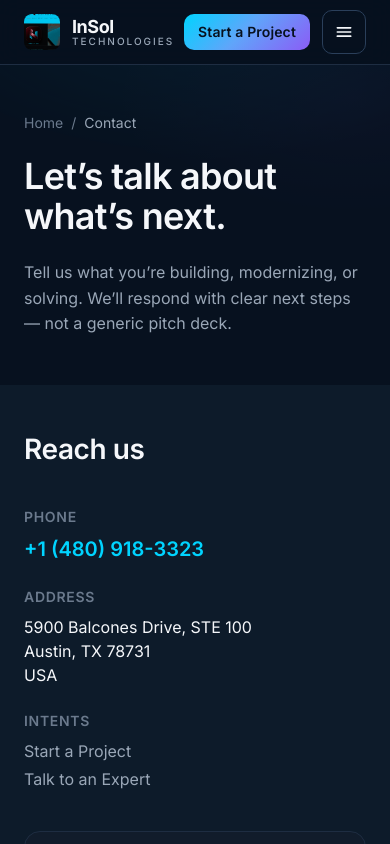
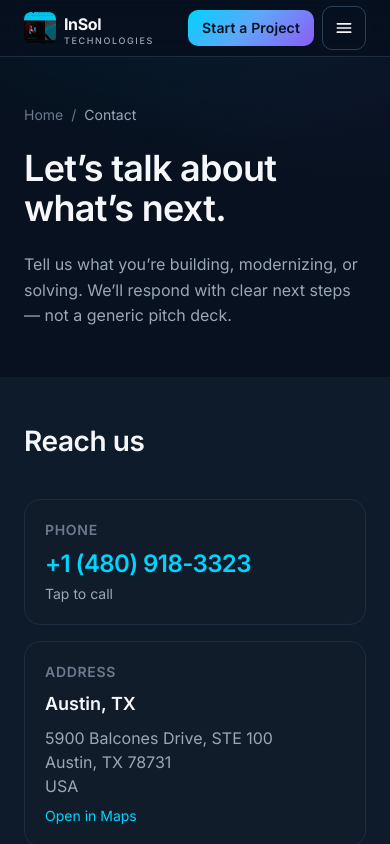
Before and after one commit to harveybailey313/insol-technologies-website, a Next.js app: page /contact in a window 390 px wide. Shown: the top 844 px of the page. Built offline with nearby package versions, Linux system fonts and the light colour scheme.

Commit message:
Polish mobile header and contact NAP links

```diff
--- a/src/app/contact/page.tsx
+++ b/src/app/contact/page.tsx
@@ -33,31 +33,43 @@ export default function ContactPage() {
         <div className="grid gap-10 lg:grid-cols-2">
           <div>
             <SectionHeader title="Reach us" className="mb-6" />
-            <div className="space-y-6">
-              <div>
+            <div className="space-y-4">
+              <a
+                href={SITE.phoneHref}
+                className="card-surface block rounded-[16px] border border-accent-border bg-accent-muted/40 p-5 transition-colors hover:border-accent hover:bg-accent-muted focus-visible:outline-none sm:p-6"
+              >
                 <h2 className="text-sm font-semibold uppercase tracking-wider text-text-muted">
                   Phone
                 </h2>
-                <a
-                  href={SITE.phoneHref}
-                  className="mt-2 block text-xl font-semibold text-accent hover:text-accent-hover"
-                >
+                <p className="mt-2 text-2xl font-semibold tracking-tight text-accent sm:text-[1.75rem]">
                   {SITE.phone}
-                </a>
-              </div>
-              <div>
+                </p>
+                <p className="mt-1 text-sm text-text-secondary">Tap to call</p>
+              </a>
+
+              <a
+                href={SITE.mapsHref}
+                target="_blank"
+                rel="noopener noreferrer"
+                className="card-surface block rounded-[16px] border border-border p-5 transition-colors hover:border-accent-border hover:bg-surface-elevated focus-visible:outline-none sm:p-6"
+              >
                 <h2 className="text-sm font-semibold uppercase tracking-wider text-text-muted">
                   Address
                 </h2>
-                <p className="mt-2 text-text">
+                <p className="mt-2 text-lg font-semibold text-text sm:text-xl">
+                  Austin, TX
+                </p>
+                <p className="mt-2 text-text-secondary">
                   {SITE.address.street}
                   <br />
                   {SITE.address.city}, {SITE.address.state} {SITE.address.zip}
                   <br />
                   {SITE.address.country}
                 </p>
-              </div>
-              <div>
+                <p className="mt-2 text-sm text-accent">Open in Maps</p>
+              </a>
+
+              <div className="rounded-[16px] border border-border p-5 sm:p-6">
                 <h2 className="text-sm font-semibold uppercase tracking-wider text-text-muted">
                   Intents
                 </h2>
--- a/src/components/Header.tsx
+++ b/src/components/Header.tsx
@@ -1,13 +1,27 @@
 "use client";
 
 import Link from "next/link";
-import { useState } from "react";
+import { useEffect, useState } from "react";
 import { Logo } from "./Logo";
 import { Button } from "./Button";
 import { CTAS, NAV_LINKS } from "@/lib/site";
 
 export function Header() {
   const [open, setOpen] = useState(false);
+
+  useEffect(() => {
+    if (!open) return;
+    const onKey = (e: KeyboardEvent) => {
+      if (e.key === "Escape") setOpen(false);
+    };
+    document.addEventListener("keydown", onKey);
+    const prev = document.body.style.overflow;
+    document.body.style.overflow = "hidden";
+    return () => {
+      document.removeEventListener("keydown", onKey);
+      document.body.style.overflow = prev;
+    };
+  }, [open]);
 
   return (
     <header className="sticky top-0 z-50 border-b border-border bg-[rgba(7,17,31,0.85)] backdrop-blur-[12px]">
@@ -17,7 +31,7 @@ export function Header() {
       >
         Skip to content
       </a>
-      <div className="container-insol flex h-16 items-center justify-between lg:h-[72px]">
+      <div className="container-insol flex h-14 items-center justify-between gap-3 sm:h-16 lg:h-[72px]">
         <Logo />
 
         <nav className="hidden items-center gap-7 lg:flex" aria-label="Primary">
@@ -32,13 +46,13 @@ export function Header() {
           ))}
         </nav>
 
-        <div className="flex items-center gap-3">
+        <div className="flex shrink-0 items-center gap-2 sm:gap-3">
           <Button href={CTAS.startProject.href} size="sm" className="hidden sm:inline-flex">
             {CTAS.startProject.label}
           </Button>
           <button
             type="button"
-            className="inline-flex h-11 w-11 items-center justify-center rounded-[10px] border border-border-strong text-text lg:hidden"
+            className="inline-flex h-11 w-11 items-center justify-center rounded-[10px] border border-border-strong text-text transition-colors hover:border-accent-border hover:text-accent lg:hidden"
             aria-expanded={open}
             aria-controls="mobile-nav"
             aria-label={open ? "Close menu" : "Open menu"}
@@ -69,20 +83,20 @@ export function Header() {
       {open && (
         <div
           id="mobile-nav"
-          className="border-t border-border bg-surface lg:hidden"
+          className="max-h-[calc(100dvh-3.5rem)] overflow-y-auto border-t border-border bg-surface sm:max-h-[calc(100dvh-4rem)] lg:hidden"
         >
-          <nav className="container-insol flex flex-col gap-1 py-4" aria-label="Mobile">
+          <nav className="container-insol flex flex-col gap-1 py-3 sm:py-4" aria-label="Mobile">
             {NAV_LINKS.map((link) => (
               <Link
                 key={link.href}
                 href={link.href}
-                className="rounded-md px-3 py-3 text-base font-medium text-text hover:bg-accent-muted hover:text-accent"
+                className="rounded-md px-3 py-3.5 text-base font-medium text-text hover:bg-accent-muted hover:text-accent"
                 onClick={() => setOpen(false)}
               >
                 {link.label}
               </Link>
             ))}
-            <div className="mt-3 px-3 pb-2">
+            <div className="mt-2 px-3 pb-3 pt-1">
               <Button
                 href={CTAS.startProject.href}
                 className="w-full"
--- a/src/components/Logo.tsx
+++ b/src/components/Logo.tsx
@@ -10,7 +10,7 @@ export function Logo({ className = "", showWordmark = true }: LogoProps) {
   return (
     <Link
       href="/"
-      className={`inline-flex items-center gap-3 focus-visible:outline-none ${className}`}
+      className={`inline-flex min-w-0 items-center gap-2 focus-visible:outline-none sm:gap-3 ${className}`}
       aria-label="InSol Technologies home"
     >
       <Image
@@ -18,15 +18,15 @@ export function Logo({ className = "", showWordmark = true }: LogoProps) {
         alt=""
         width={36}
         height={36}
-        className="h-9 w-9 shrink-0 rounded-[8px]"
+        className="h-8 w-8 shrink-0 rounded-[7px] sm:h-9 sm:w-9 sm:rounded-[8px]"
         priority
       />
       {showWordmark && (
-        <span className="flex flex-col leading-none">
-          <span className="text-[1.125rem] font-bold tracking-tight text-text">
+        <span className="flex min-w-0 flex-col leading-none">
+          <span className="text-base font-bold tracking-tight text-text sm:text-[1.125rem]">
             InSol
           </span>
-          <span className="text-[0.625rem] font-medium tracking-[0.2em] text-text-secondary">
+          <span className="text-[0.5625rem] font-medium tracking-[0.18em] text-text-secondary sm:text-[0.625rem] sm:tracking-[0.2em]">
             TECHNOLOGIES
           </span>
         </span>
--- a/src/lib/site.ts
+++ b/src/lib/site.ts
@@ -11,6 +11,8 @@ export const SITE = {
     country: "USA",
     full: "5900 Balcones Drive, STE 100, Austin, TX 78731, USA",
   },
+  mapsHref:
+    "https://maps.google.com/?q=5900+Balcones+Drive,+STE+100,+Austin,+TX+78731",
   founder: "Innam Dustgir",
   tagline: "Technology, AI and software engineering partner",
   description:
```
